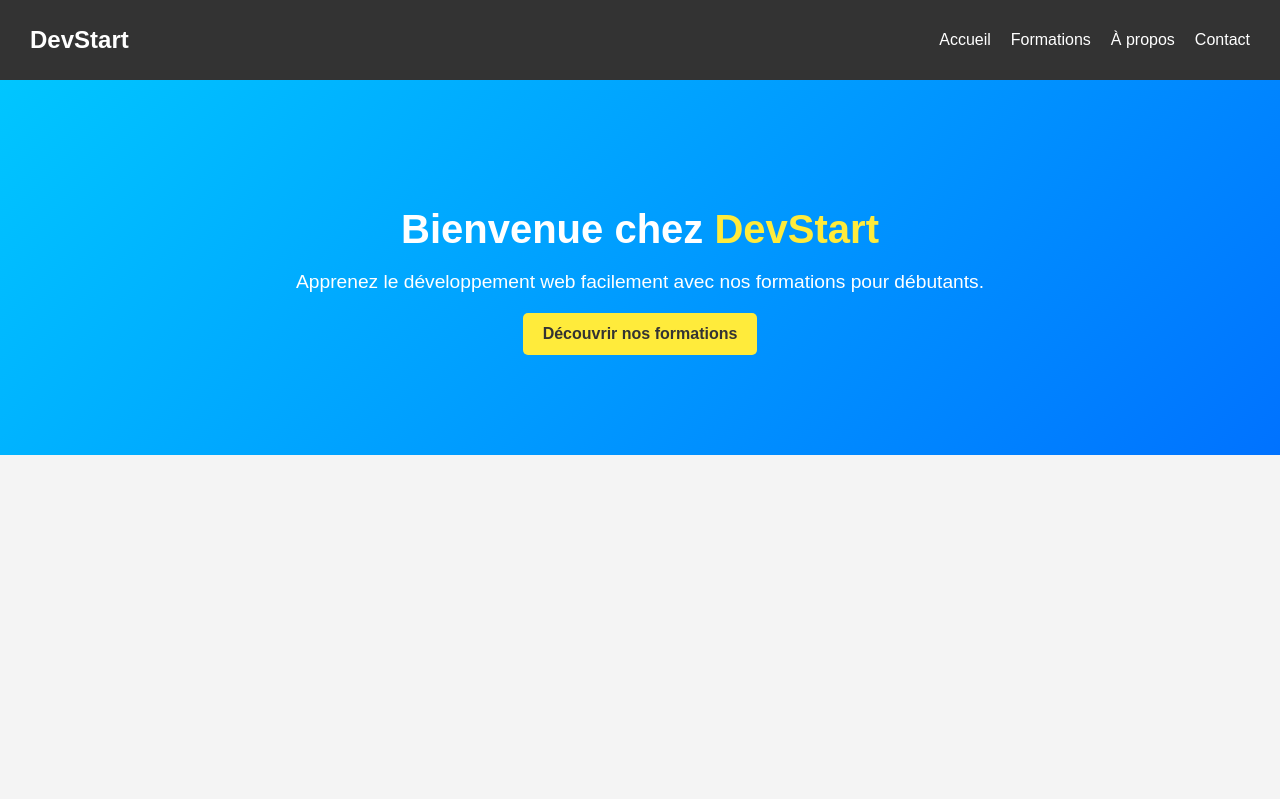
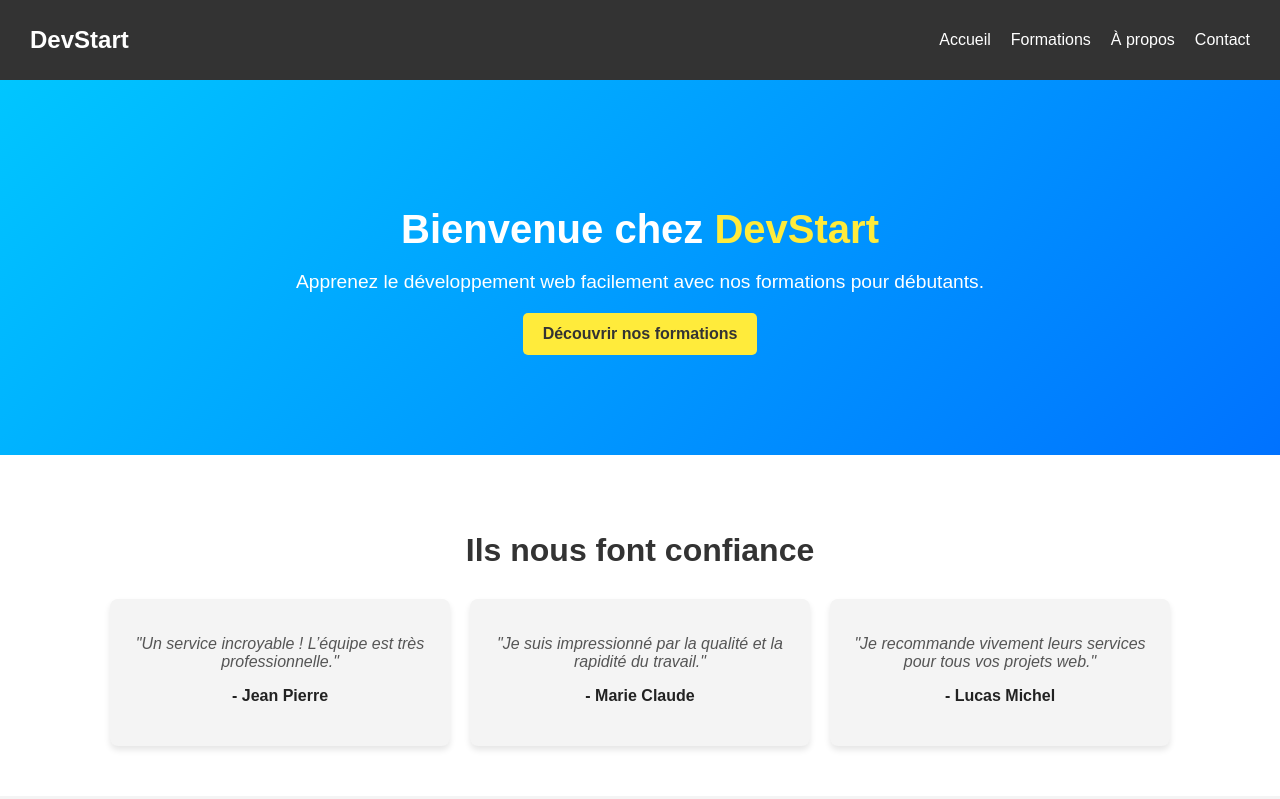
Before and after one commit to LM481/devstart-site1, a plain HTML site: page index.html in a window 1280 px wide. Drawn offline with Linux system fonts and the light colour scheme.

Commit message:
Ajout section temoignage

```diff
--- a/index.html
+++ b/index.html
@@ -22,6 +22,27 @@
       <p>Apprenez le développement web facilement avec nos formations pour débutants.</p>
       <a href="#" class="btn">Découvrir nos formations</a>
     </div>
+    <!-- SECTION TEMOIGNAGES -->
+<section id="temoignages" class="temoignages">
+  <div class="container">
+    <h2>Ils nous font confiance</h2>
+    <div class="temoignages-list">
+      <div class="temoignage">
+        <p>"Un service incroyable ! L’équipe est très professionnelle."</p>
+        <h4>- Jean Pierre</h4>
+      </div>
+      <div class="temoignage">
+        <p>"Je suis impressionné par la qualité et la rapidité du travail."</p>
+        <h4>- Marie Claude</h4>
+      </div>
+      <div class="temoignage">
+        <p>"Je recommande vivement leurs services pour tous vos projets web."</p>
+        <h4>- Lucas Michel</h4>
+      </div>
+    </div>
+  </div>
+</section>
+
   </header>
 </body>
 </html>
--- a/style.css
+++ b/style.css
@@ -75,3 +75,58 @@ body {
   background: #fff;
   color: #0072ff;
 }
+/* ----- SECTION TEMOIGNAGES ----- */
+.temoignages {
+  background: #fff;
+  padding: 50px 20px;
+  text-align: center;
+}
+
+.temoignages h2 {
+  font-size: 2em;
+  color: #333;
+  margin-bottom: 30px;
+}
+
+.temoignages-list {
+  display: flex;
+  justify-content: center;
+  gap: 20px;
+  flex-wrap: wrap;
+}
+
+.temoignage {
+  background: #f4f4f4;
+  border-radius: 8px;
+  padding: 20px;
+  max-width: 300px;
+  box-shadow: 0 4px 6px rgba(0, 0, 0, 0.1);
+  transition: transform 0.3s ease;
+}
+
+.temoignage:hover {
+  transform: translateY(-5px);
+}
+
+.temoignage p {
+  font-style: italic;
+  color: #555;
+}
+
+.temoignage h4 {
+  margin-top: 10px;
+  color: #222;
+  font-weight: bold;
+}
+
+/* ----- DESIGN RESPONSIVE ----- */
+@media (max-width: 768px) {
+  .temoignages-list {
+    flex-direction: column;
+    align-items: center;
+  }
+
+  .temoignage {
+    max-width: 90%;
+  }
+}
```
